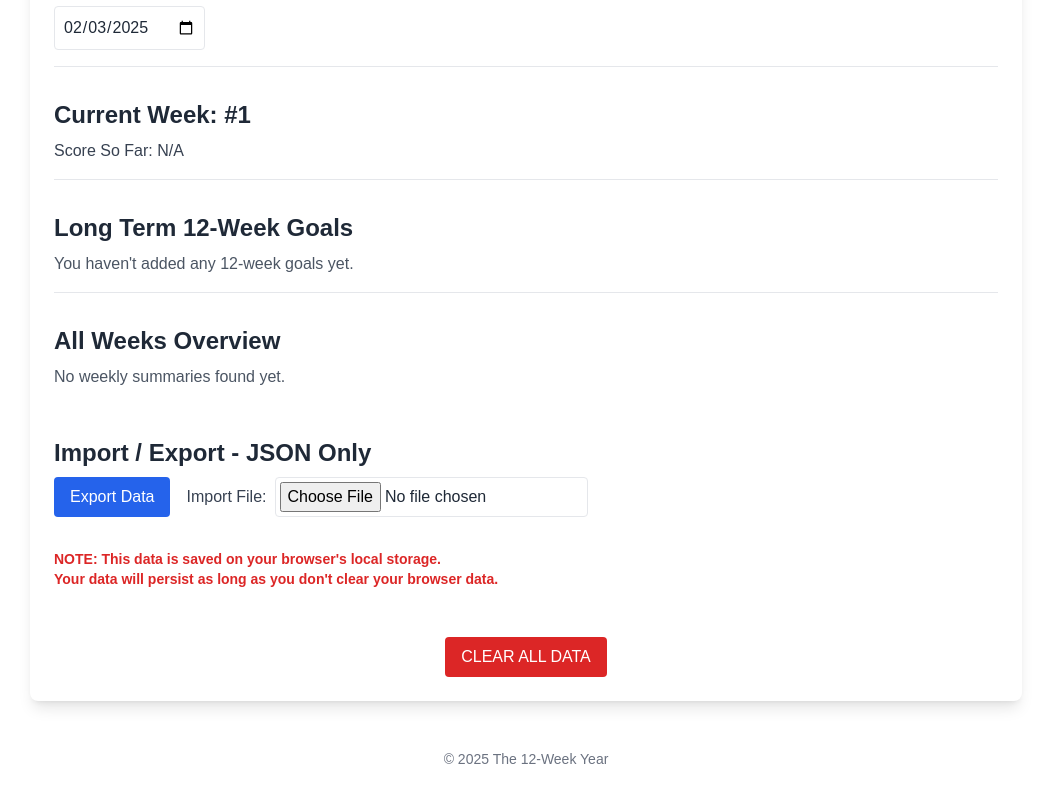
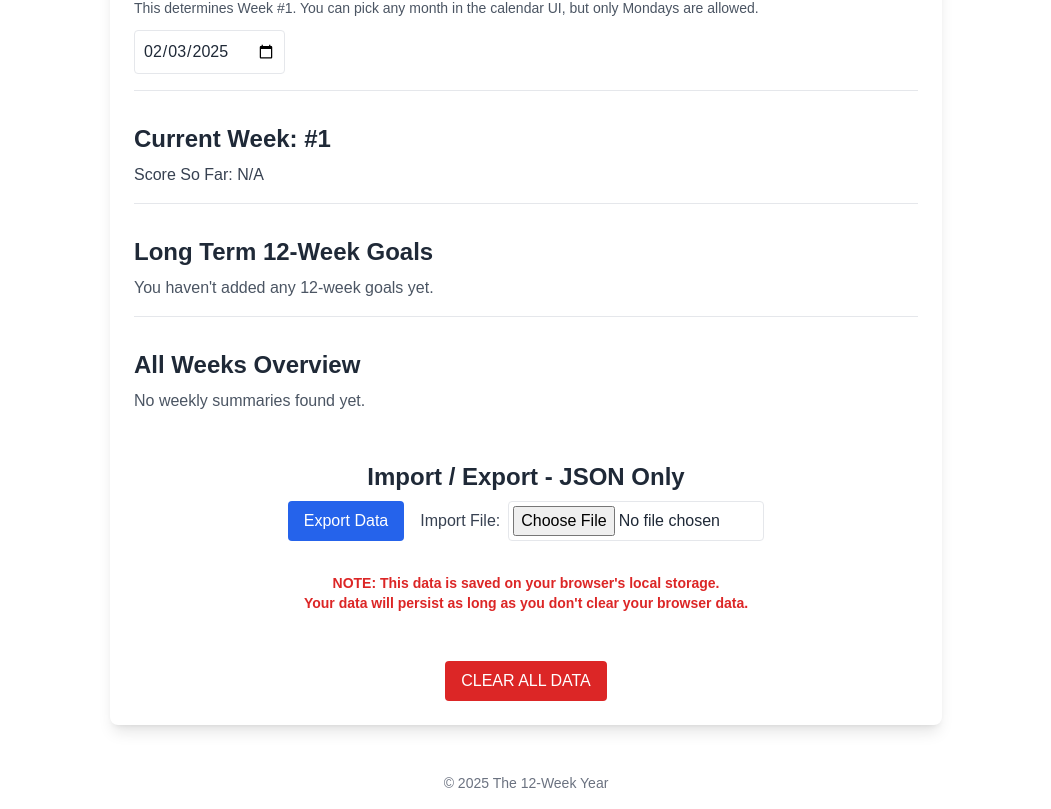
Before and after one commit to Kxvin1/12-week-year, a Next.js app: page / in a window 1280 px wide. Shown: the part 862-1671 px from the top of the page, without its empty margins (114-1165 px from the left). Before the commit the page ends 1647 px from the top, so only its background shows below. Built offline with nearby package versions, Linux system fonts and the light colour scheme.

Commit message:
fixed homepage layout (input file sizing on mobile) + edited copy on weekly summary page

```diff
--- a/src/app/layout.tsx
+++ b/src/app/layout.tsx
@@ -31,7 +31,7 @@ export default function RootLayout({ children }: { children: ReactNode }) {
         </header>
 
         <main className="flex-grow flex justify-center mt-8 pt-4">
-          <div className="w-full max-w-7xl px-4">{children}</div>
+          <div className="w-full max-w-4xl px-4">{children}</div>
         </main>
 
         <footer className="text-center py-4 text-sm text-gray-500">
--- a/src/app/page.tsx
+++ b/src/app/page.tsx
@@ -300,10 +300,10 @@ export default function HomePage() {
 
           {/* Import/Export + CLEAR DATA */}
           <section className="pt-4">
-            <h2 className="text-2xl font-semibold text-gray-800 mb-2">
+            <h2 className="flex justify-center text-2xl font-semibold text-gray-800 mb-2">
               Import / Export - JSON Only
             </h2>
-            <div className="flex flex-col sm:flex-row gap-4">
+            <div className="flex flex-col justify-center sm:flex-row gap-4">
               <button
                 onClick={exportData}
                 className="bg-blue-600 text-white px-4 py-2 rounded hover:bg-blue-700 transition"
@@ -316,16 +316,15 @@ export default function HomePage() {
                   type="file"
                   accept=".json"
                   onChange={handleFileChange}
-                  className="border p-1 rounded text-gray-800"
+                  className="border p-1 rounded text-gray-800 w-64"
                 />
               </label>
             </div>
 
-            <h2 className="text-sm font-semibold text-red-600 mb-2 mt-8">
+            <h2 className="text-center text-sm font-semibold text-red-600 mb-2 mt-8">
               <strong>NOTE:</strong> This data is saved on your browser&apos;s
               local storage.
-              <br />
-              Your data will persist as long as you don&apos;t clear your
+              <br /> Your data will persist as long as you don&apos;t clear your
               browser data.
             </h2>
 
--- a/src/app/weekly-summary/page.tsx
+++ b/src/app/weekly-summary/page.tsx
@@ -171,8 +171,8 @@ export default function WeeklySummaryPage() {
 
           {showReflectionWarning && (
             <p className="text-red-600 font-bold mb-4 text-center">
-              You have tasks this week but no weekly summary is saved! Edit and
-              Save if you want to finalize this week. <br />
+              You have tasks this week but no weekly summary is saved! Save if
+              you want to finalize this week. <br />
               Clicking &apos;Cancel Editing&apos; preserves your entry but does
               not save.
             </p>
```
